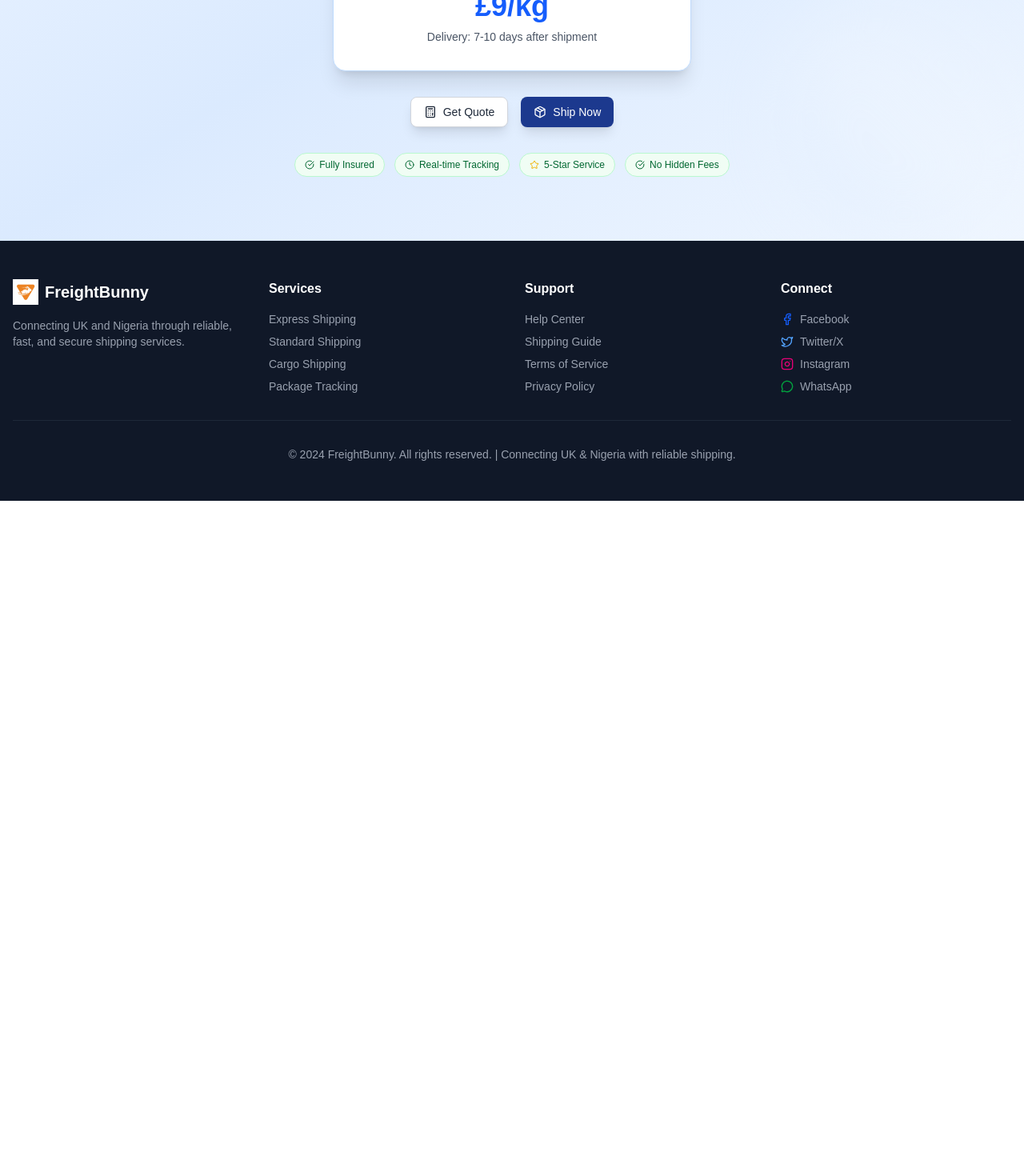
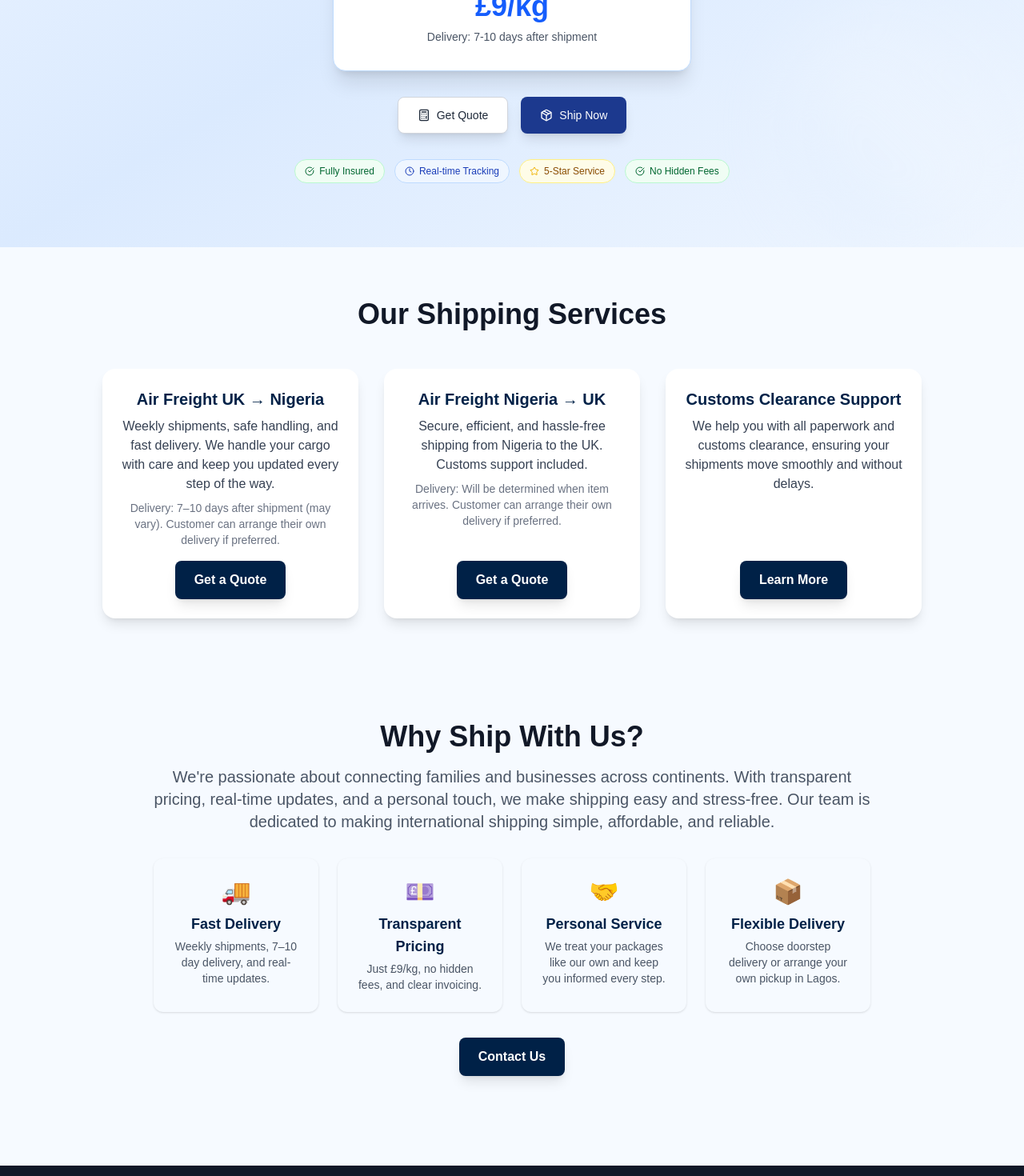
Before and after one commit to Tola-adelase/freight-bunny, a Next.js app: page /about in a window 1280 px wide. Shown: the part 560-2030 px from the top of the page at 80% size. Before the commit the page ends 1186 px from the top, so only its background shows below. Built offline with nearby package versions, Linux system fonts and the light colour scheme.

Commit message:
Fix: changes

```diff
--- a/app/about/page.tsx
+++ b/app/about/page.tsx
@@ -1,14 +1,15 @@
 "use client"
 
-import React, { useState } from "react";
+import React, { useState, useEffect } from "react";
 import { usePathname } from "next/navigation";
-import { Facebook, Twitter, Instagram, MessageCircle, Package, Users, Globe, Award, Clock, Shield, Heart, Target, Zap, Star, CheckCircle, TrendingUp, MapPin, Phone, Mail, Menu, X, Plane, Calculator } from "lucide-react";
+import { Facebook, Twitter, Instagram, MessageCircle, Package, Users, Globe, Award, Clock, Shield, Heart, Target, Zap, Star, CheckCircle, TrendingUp, MapPin, Phone, Mail, Menu, X, Plane, Calculator, Truck, ArrowRight, ShieldCheck, Info, User, CreditCard, ArrowLeft } from "lucide-react";
 import { Button } from "../../components/ui/button";
 
 export default function AboutPage() {
   const pathname = usePathname();
   const [isMenuOpen, setIsMenuOpen] = useState(false);
   const [isShipModalOpen, setIsShipModalOpen] = useState(false);
+  const [scrollPosition, setScrollPosition] = useState(0);
   const navLinks = [
     { href: "/", label: "Home" },
     { href: "/about", label: "About Us" },
@@ -140,44 +141,44 @@ export default function AboutPage() {
 
           <div className="container mx-auto text-center relative z-10">
             {/* Badge */}
-            <div className="inline-flex items-center bg-blue-900 text-white px-4 py-2 rounded-full text-sm font-medium mb-6">
+            <div className="inline-flex items-center bg-blue-900 text-white px-4 py-2 rounded-full text-sm font-medium mb-6 animate-pulse">
               <Plane className="w-4 h-4 mr-2" />
               Fast, Reliable Air Freight
             </div>
 
             {/* Main Heading */}
-            <h1 className="text-4xl md:text-5xl lg:text-6xl font-bold text-gray-900 mb-4">
+            <h1 className="text-4xl md:text-5xl lg:text-6xl font-bold text-gray-900 mb-4 animate-pulse">
               UK <span className="text-blue-600">↔</span> Nigeria Shipping
             </h1>
-            <div className="text-3xl md:text-4xl lg:text-5xl font-bold text-blue-600 mb-6 border-b-2 border-blue-600 inline-block">
+            <div className="text-3xl md:text-4xl lg:text-5xl font-bold text-blue-600 mb-6 border-b-2 border-blue-600 inline-block animate-pulse">
               Made Easy
             </div>
 
             {/* Subheading */}
-            <p className="text-lg md:text-xl text-gray-700 mb-4 max-w-2xl mx-auto">
+            <p className="text-lg md:text-xl text-gray-700 mb-4 max-w-2xl mx-auto animate-fade-in-up">
               Fast, reliable, and affordable shipping between the UK and Nigeria
             </p>
-            <p className="text-base md:text-lg text-gray-600 mb-12 max-w-2xl mx-auto">
+            <p className="text-base md:text-lg text-gray-600 mb-12 max-w-2xl mx-auto animate-fade-in-up" style={{ animationDelay: '0.2s' }}>
               Transparent pricing, real-time updates, and a personal touch
             </p>
 
             {/* Pricing Card */}
-            <div className="bg-white rounded-2xl shadow-xl border border-blue-200 p-8 max-w-md mx-auto mb-8">
+            <div className="bg-white rounded-2xl shadow-xl border border-blue-200 p-8 max-w-md mx-auto mb-8 hover:shadow-2xl transition-all duration-500 hover:scale-105 group">
               <div className="flex items-center justify-center mb-4">
-                <Package className="w-6 h-6 text-blue-900 mr-2" />
+                <Package className="w-6 h-6 text-blue-900 mr-2 group-hover:scale-110 transition-transform duration-300" />
                 <span className="text-gray-700 font-medium">Prices starting from</span>
               </div>
-              <div className="text-4xl font-bold text-blue-600 mb-2">£9/kg</div>
+              <div className="text-4xl font-bold text-blue-600 mb-2 group-hover:text-blue-700 transition-colors duration-300">£9/kg</div>
               <div className="text-gray-600 text-sm">Delivery: 7-10 days after shipment</div>
             </div>
 
-            {/* CTA Buttons */}
+            {/* CTA Buttons - Reduced length and changed title */}
             <div className="flex flex-col sm:flex-row gap-4 justify-center mb-8">
-              <button className="bg-white text-gray-800 hover:bg-gray-50 shadow-lg px-4 py-2 text-sm font-medium rounded-lg transition-all duration-200 hover:scale-105 flex items-center justify-center min-h-[36px] border border-gray-300 cursor-pointer">
+              <button className="bg-white text-gray-800 hover:bg-gray-50 shadow-lg px-6 py-3 text-sm font-medium rounded-lg transition-all duration-200 hover:scale-105 flex items-center justify-center min-h-[44px] border border-gray-300 cursor-pointer w-auto">
                 <Calculator className="mr-2 h-4 w-4" />
                 Get Quote
               </button>
-              <button className="bg-blue-900 text-white hover:bg-blue-800 shadow-lg px-4 py-2 text-sm font-medium rounded-lg transition-all duration-200 hover:scale-105 flex items-center justify-center min-h-[36px] cursor-pointer" onClick={() => setIsShipModalOpen(true)}>
+              <button className="bg-blue-900 text-white hover:bg-blue-800 shadow-lg px-6 py-3 text-sm font-medium rounded-lg transition-all duration-200 hover:scale-105 flex items-center justify-center min-h-[44px] cursor-pointer w-auto" onClick={() => setIsShipModalOpen(true)}>
                 <Package className="mr-2 h-4 w-4" />
                 Ship Now
               </button>
@@ -185,22 +186,87 @@ export default function AboutPage() {
 
             {/* Feature Badges */}
             <div className="flex flex-wrap justify-center gap-3">
-              <div className="flex items-center bg-green-50 border border-green-200 text-green-800 px-3 py-1.5 rounded-full text-xs font-medium">
+              <div className="flex items-center bg-green-50 border border-green-200 text-green-800 px-3 py-1.5 rounded-full text-xs font-medium hover:bg-green-100 transition-colors duration-300 hover:scale-105 cursor-pointer animate-in fade-in duration-500" style={{ animationDelay: '0.1s' }}>
                 <CheckCircle className="w-3 h-3 mr-1.5" />
                 Fully Insured
               </div>
-              <div className="flex items-center bg-green-50 border border-green-200 text-green-800 px-3 py-1.5 rounded-full text-xs font-medium">
+              <div className="flex items-center bg-blue-50 border border-blue-200 text-blue-800 px-3 py-1.5 rounded-full text-xs font-medium hover:bg-blue-100 transition-colors duration-300 hover:scale-105 cursor-pointer animate-in fade-in duration-500" style={{ animationDelay: '0.2s' }}>
                 <Clock className="w-3 h-3 mr-1.5" />
                 Real-time Tracking
               </div>
-              <div className="flex items-center bg-green-50 border border-green-200 text-green-800 px-3 py-1.5 rounded-full text-xs font-medium">
+              <div className="flex items-center bg-yellow-50 border border-yellow-200 text-yellow-800 px-3 py-1.5 rounded-full text-xs font-medium hover:bg-yellow-100 transition-colors duration-300 hover:scale-105 cursor-pointer animate-in fade-in duration-500" style={{ animationDelay: '0.3s' }}>
                 <Star className="w-3 h-3 mr-1.5 text-yellow-500" />
                 5-Star Service
               </div>
-              <div className="flex items-center bg-green-50 border border-green-200 text-green-800 px-3 py-1.5 rounded-full text-xs font-medium">
+              <div className="flex items-center bg-green-50 border border-green-200 text-green-800 px-3 py-1.5 rounded-full text-xs font-medium hover:bg-green-100 transition-colors duration-300 hover:scale-105 cursor-pointer animate-in fade-in duration-500" style={{ animationDelay: '0.4s' }}>
                 <CheckCircle className="w-3 h-3 mr-1.5" />
                 No Hidden Fees
               </div>
+            </div>
+          </div>
+        </section>
+
+        {/* Our Shipping Services Section */}
+        <section className="py-16 px-4 bg-[#f6faff]">
+          <div className="max-w-5xl mx-auto text-center mb-12">
+            <h2 className="text-3xl md:text-4xl font-extrabold text-[#111827] mb-4 animate-fade-in-up">Our Shipping Services</h2>
+          </div>
+          <div className="max-w-5xl mx-auto grid grid-cols-1 md:grid-cols-3 gap-8">
+            {/* Service 1 */}
+            <div className="bg-white rounded-2xl shadow-lg p-6 flex flex-col items-center hover:shadow-xl transition-all duration-300 hover:scale-105 animate-in fade-in duration-500" style={{ animationDelay: '0.1s' }}>
+              <h3 className="text-xl font-bold text-[#002147] mb-2">Air Freight UK → Nigeria</h3>
+              <p className="text-gray-700 mb-2 text-center">Weekly shipments, safe handling, and fast delivery. We handle your cargo with care and keep you updated every step of the way.</p>
+              <p className="text-sm text-gray-500 mb-4 text-center">Delivery: 7–10 days after shipment (may vary). Customer can arrange their own delivery if preferred.</p>
+              <a href="#contact" className="mt-auto inline-block bg-[#002147] hover:bg-[#001634] text-white font-semibold px-6 py-3 text-base rounded-lg shadow-lg flex items-center justify-center transition-transform duration-200 hover:scale-105 mx-auto">Get a Quote</a>
+            </div>
+            {/* Service 2 */}
+            <div className="bg-white rounded-2xl shadow-lg p-6 flex flex-col items-center hover:shadow-xl transition-all duration-300 hover:scale-105 animate-in fade-in duration-500" style={{ animationDelay: '0.2s' }}>
+              <h3 className="text-xl font-bold text-[#002147] mb-2">Air Freight Nigeria → UK</h3>
+              <p className="text-gray-700 mb-2 text-center">Secure, efficient, and hassle-free shipping from Nigeria to the UK. Customs support included.</p>
+              <p className="text-sm text-gray-500 mb-4 text-center">Delivery: Will be determined when item arrives. Customer can arrange their own delivery if preferred.</p>
+              <a href="#contact" className="mt-auto inline-block bg-[#002147] hover:bg-[#001634] text-white font-semibold px-6 py-3 text-base rounded-lg shadow-lg flex items-center justify-center transition-transform duration-200 hover:scale-105 mx-auto">Get a Quote</a>
+            </div>
+            {/* Service 3 */}
+            <div className="bg-white rounded-2xl shadow-lg p-6 flex flex-col items-center hover:shadow-xl transition-all duration-300 hover:scale-105 animate-in fade-in duration-500" style={{ animationDelay: '0.3s' }}>
+              <h3 className="text-xl font-bold text-[#002147] mb-2">Customs Clearance Support</h3>
+              <p className="text-gray-700 mb-2 text-center">We help you with all paperwork and customs clearance, ensuring your shipments move smoothly and without delays.</p>
+              <div className="flex-1"></div>
+              <a href="#contact" className="mt-auto inline-block bg-[#002147] hover:bg-[#001634] text-white font-semibold px-6 py-3 text-base rounded-lg shadow-lg flex items-center justify-center transition-transform duration-200 hover:scale-105 mx-auto">Learn More</a>
+            </div>
+          </div>
+        </section>
+
+        {/* Why Ship With Us Section */}
+        <section className="py-16 px-4 bg-[#f6faff]">
+          <div className="max-w-4xl mx-auto">
+            <div className="max-w-4xl mx-auto text-center mb-12">
+              <h2 className="text-3xl md:text-4xl font-extrabold text-[#111827] mb-4 animate-fade-in-up">Why Ship With Us?</h2>
+              <p className="text-lg md:text-xl text-gray-600 mb-8 animate-fade-in-up" style={{ animationDelay: '0.1s' }}>
+                We're passionate about connecting families and businesses across continents. With transparent pricing, real-time updates, and a personal touch, we make shipping easy and stress-free. Our team is dedicated to making international shipping simple, affordable, and reliable.
+              </p>
+              <div className="grid grid-cols-1 sm:grid-cols-2 md:grid-cols-4 gap-6 mb-8">
+                <div className="flex flex-col items-center bg-[#f6faff] rounded-xl p-6 shadow-sm hover:shadow-lg transition-all duration-300 hover:scale-105 animate-in fade-in duration-500" style={{ animationDelay: '0.2s' }}>
+                  <span className="text-3xl mb-2">🚚</span>
+                  <h3 className="font-bold text-lg mb-1 text-[#002147]">Fast Delivery</h3>
+                  <p className="text-gray-600 text-sm">Weekly shipments, 7–10 day delivery, and real-time updates.</p>
+                </div>
+                <div className="flex flex-col items-center bg-[#f6faff] rounded-xl p-6 shadow-sm hover:shadow-lg transition-all duration-300 hover:scale-105 animate-in fade-in duration-500" style={{ animationDelay: '0.3s' }}>
+                  <span className="text-3xl mb-2">💷</span>
+                  <h3 className="font-bold text-lg mb-1 text-[#002147]">Transparent Pricing</h3>
+                  <p className="text-gray-600 text-sm">Just £9/kg, no hidden fees, and clear invoicing.</p>
+                </div>
+                <div className="flex flex-col items-center bg-[#f6faff] rounded-xl p-6 shadow-sm hover:shadow-lg transition-all duration-300 hover:scale-105 animate-in fade-in duration-500" style={{ animationDelay: '0.4s' }}>
+                  <span className="text-3xl mb-2">🤝</span>
+                  <h3 className="font-bold text-lg mb-1 text-[#002147]">Personal Service</h3>
+                  <p className="text-gray-600 text-sm">We treat your packages like our own and keep you informed every step.</p>
+                </div>
+                <div className="flex flex-col items-center bg-[#f6faff] rounded-xl p-6 shadow-sm hover:shadow-lg transition-all duration-300 hover:scale-105 animate-in fade-in duration-500" style={{ animationDelay: '0.5s' }}>
+                  <span className="text-3xl mb-2">📦</span>
+                  <h3 className="font-bold text-lg mb-1 text-[#002147]">Flexible Delivery</h3>
+                  <p className="text-gray-600 text-sm">Choose doorstep delivery or arrange your own pickup in Lagos.</p>
+                </div>
+              </div>
+              <a href="#contact" className="inline-block bg-[#002147] hover:bg-[#001634] text-white font-semibold px-6 py-3 text-base rounded-lg shadow-lg flex items-center justify-center transition-transform duration-200 hover:scale-105 animate-in fade-in duration-500" style={{ animationDelay: '0.6s' }}>Contact Us</a>
             </div>
           </div>
         </section>
```
